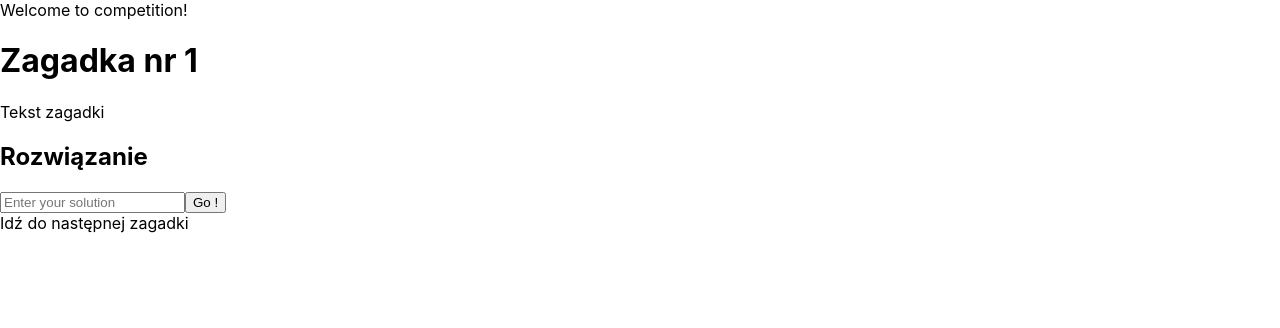
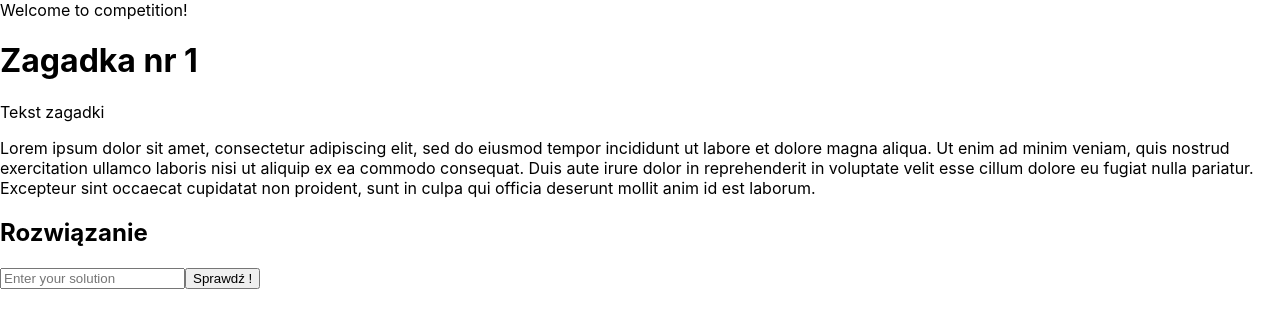
Before and after one commit to agwisniewska/contest-ga-support, a React (Create React App) app: page /react/level/1 in a window 1280 px wide. Shown: the top 328 px of the page. Built offline with nearby package versions, Linux system fonts and the light colour scheme.

Commit message:
added logic to Guess component

```diff
--- a/src/components/Guess.js
+++ b/src/components/Guess.js
@@ -1,11 +1,11 @@
-import React, {useState, useEffect } from "react";
+import React, { useState } from "react";
 import ReactGA from 'react-ga';
 
 
 export function Guess(props) {
 
     const [value, setValue] = useState('');
-    const [url, setUrl] = useState('/react/level/1/');
+    const [url, setUrl] = useState('');
 
     const handleSubmit = (event) => {
         event.preventDefault();
@@ -15,23 +15,35 @@ export function Guess(props) {
             category: 'Form Submit',
             action: 'Save the answer'
         })
+
+        const link = `/react/level/${value}/`;
+
+        setUrl(link);
+
     }
 
     return (
         <>
             <h1> Zagadka nr <b> {props.match.params.level} </b></h1>
             <p> Tekst zagadki </p>
+            <p> Lorem ipsum dolor sit amet, consectetur adipiscing elit, sed do
+                eiusmod tempor incididunt ut labore et dolore magna aliqua.
+                Ut enim ad minim veniam, quis nostrud exercitation ullamco laboris nisi
+                ut aliquip ex ea commodo consequat. Duis aute irure dolor in reprehenderit
+                in voluptate velit esse cillum dolore eu fugiat nulla pariatur.
+                Excepteur sint occaecat cupidatat non proident,
+                sunt in culpa qui officia deserunt mollit anim id est laborum.</p>
             <h2> Rozwiązanie </h2>
 
             <form onSubmit={handleSubmit}>
                 <input type="text" value={value} onChange={(event) => setValue(event.target.value)} placeholder="Enter your solution" />
-                <button> Go ! </button>
+                <button> Sprawdź ! </button>
             </form>
 
 
-            <ReactGA.OutboundLink eventLabel='click-view' to={url} >
-                      Idź do następnej zagadki
-            </ReactGA.OutboundLink>
+            {url && url !== '' &&  <ReactGA.OutboundLink eventLabel='click-view' to={url} >
+                      Następna zagadka
+            </ReactGA.OutboundLink> }
 
         </>
     )
```
